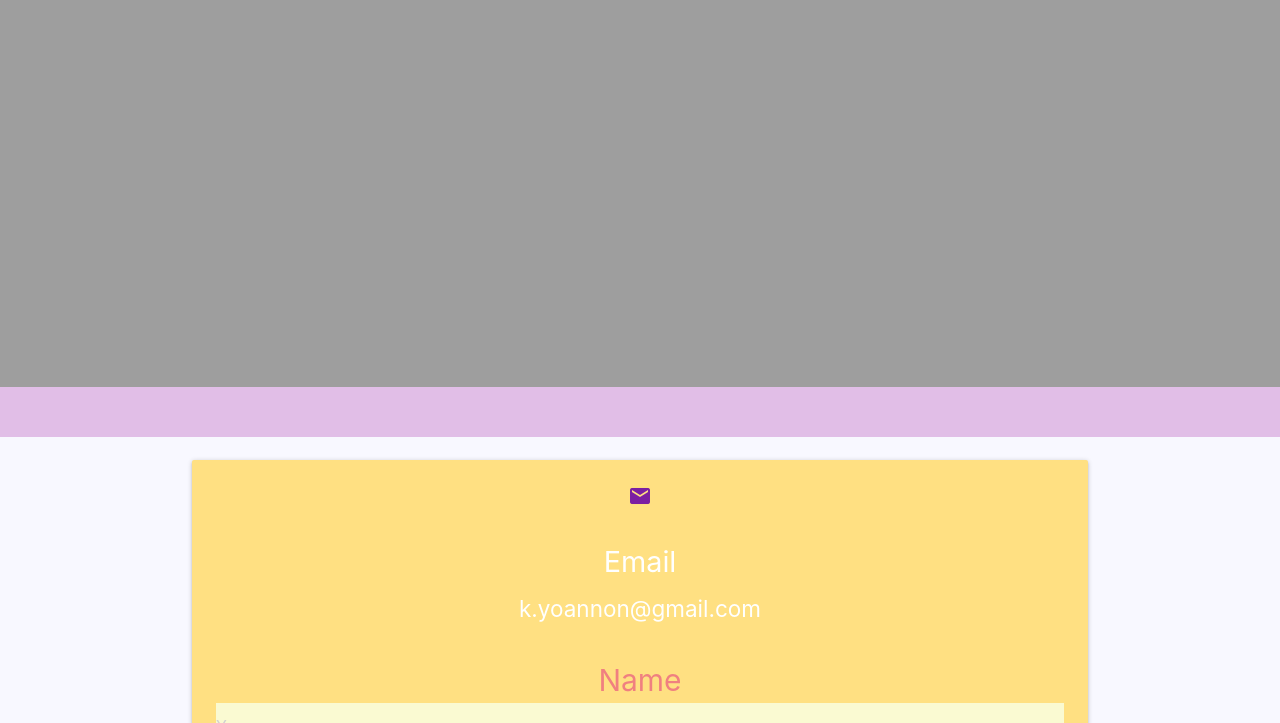
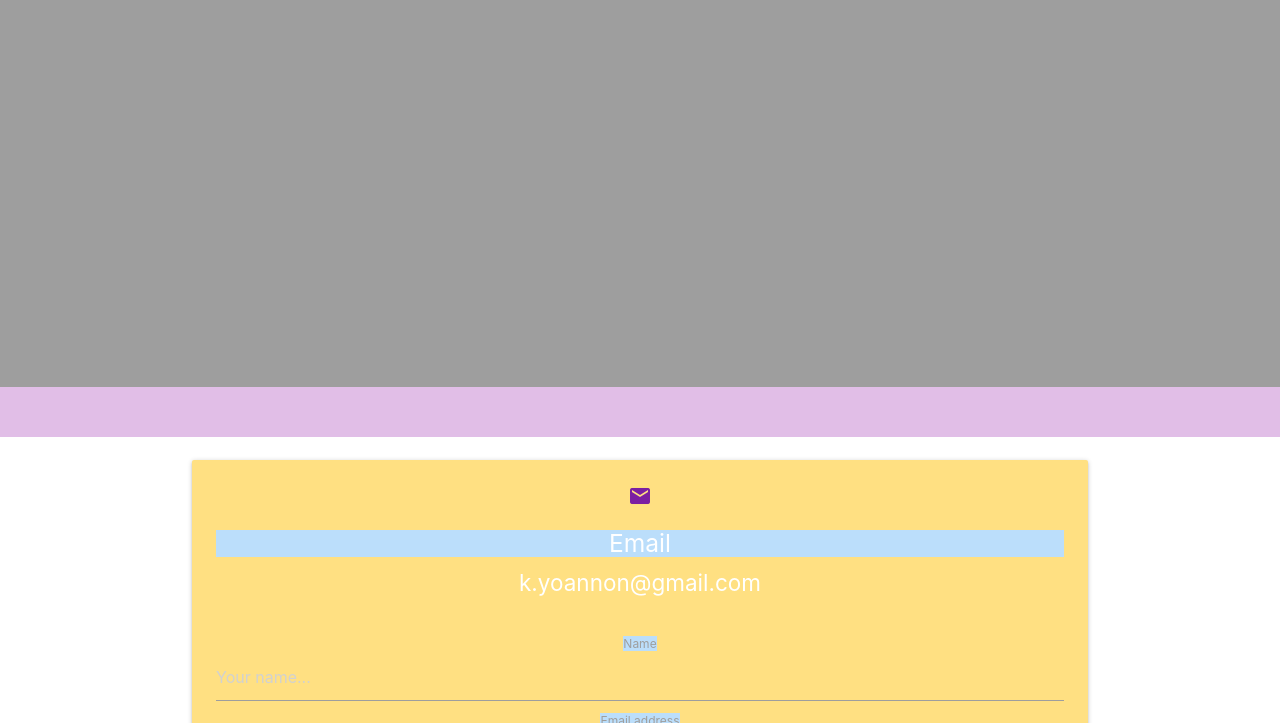
Before and after one commit to Kathleen-Y/updated_portfolio, a plain HTML site: page contact.html in a window 1280 px wide. Shown: the part 77-800 px from the top of the page. Drawn offline with nearby package versions, Linux system fonts and the light colour scheme.

Commit message:
Update style.css

```diff
--- a/Assets/style.css
+++ b/Assets/style.css
@@ -1,14 +1,3 @@
-body {
-  background-color: ghostwhite;
-}
-
-#clock, date {
-  font-family: 'Baskerville', sans-serif;
-  color: lightpink;
-  font-size: 25px;
-  text-align: center;
-  padding-bottom: 25px;
-}
 
   .body {font-family: Baskerville;}
   * {box-sizing: border-box;}
@@ -28,34 +17,6 @@ p {
     background-color: #f5f5f5;
   }
 
-  input:not([type]), input[type=text]:not(.browser-default), input[type=password]:not(.browser-default),
-input[type=email]:not(.browser-default), input[type=url]:not(.browser-default), input[type=time]:not(.browser-default),
-input[type=date]:not(.browser-default), input[type=datetime]:not(.browser-default), input[type=datetime-local]:not(.browser-default),
-input[type=tel]:not(.browser-default), input[type=number]:not(.browser-default),
-input[type=search]:not(.browser-default), textarea.materialize-textarea {
-  background-color: lightgoldenrodyellow;
-  border: none;
-  border-bottom: 1px solid #9e9e9e;
-  border-radius: 0;
-  outline: none;
-  height: 3rem;
-  width: 100%;
-  font-size: 16px;
-  margin: 0 0 8px 0;
-  padding: 0;
-  -webkit-box-shadow: none;
-  box-shadow: none;
-  -webkit-box-sizing: content-box;
-  box-sizing: content-box;
-  -webkit-transition: border .3s, -webkit-box-shadow .3s;
-  transition: border .3s, -webkit-box-shadow .3s;
-  transition: box-shadow .3s, border .3s;
-  transition: box-shadow .3s, border .3s, -webkit-box-shadow .3s;
-}
-
-  .body {font-family: Baskerville;}
-  * {box-sizing: border-box;}
-
   .container img {
     background-color: #f2f2f2;
     padding: 10px;
@@ -68,29 +29,13 @@ input[type=search]:not(.browser-default), textarea.materialize-textarea {
   height:auto;
 }
 
-  h3, h5 {
-    font-size: 1.92rem;
-    line-height: 70%;
-    margin: 1.9466666667rem 0 1.168rem 0;
-}
-
-label {
-  font-size: 2rem;
-  color: lightcoral;
-}
-
 p {
   font-size: 1.5rem;
   line-height: 100%;
   margin: 1rem 0 1rem 0;
 }
 
-h1, h2, h3, h4, h5, h6 {
-    font-weight: 400;
-    line-height: 1.3;
-}
-
-.blue.lighten-4 {
+h1, h2, h3, h4, h5, h6, label {
   background-color: #BBDEFB !important;
   resize: vertical;
   position: relative;
```
